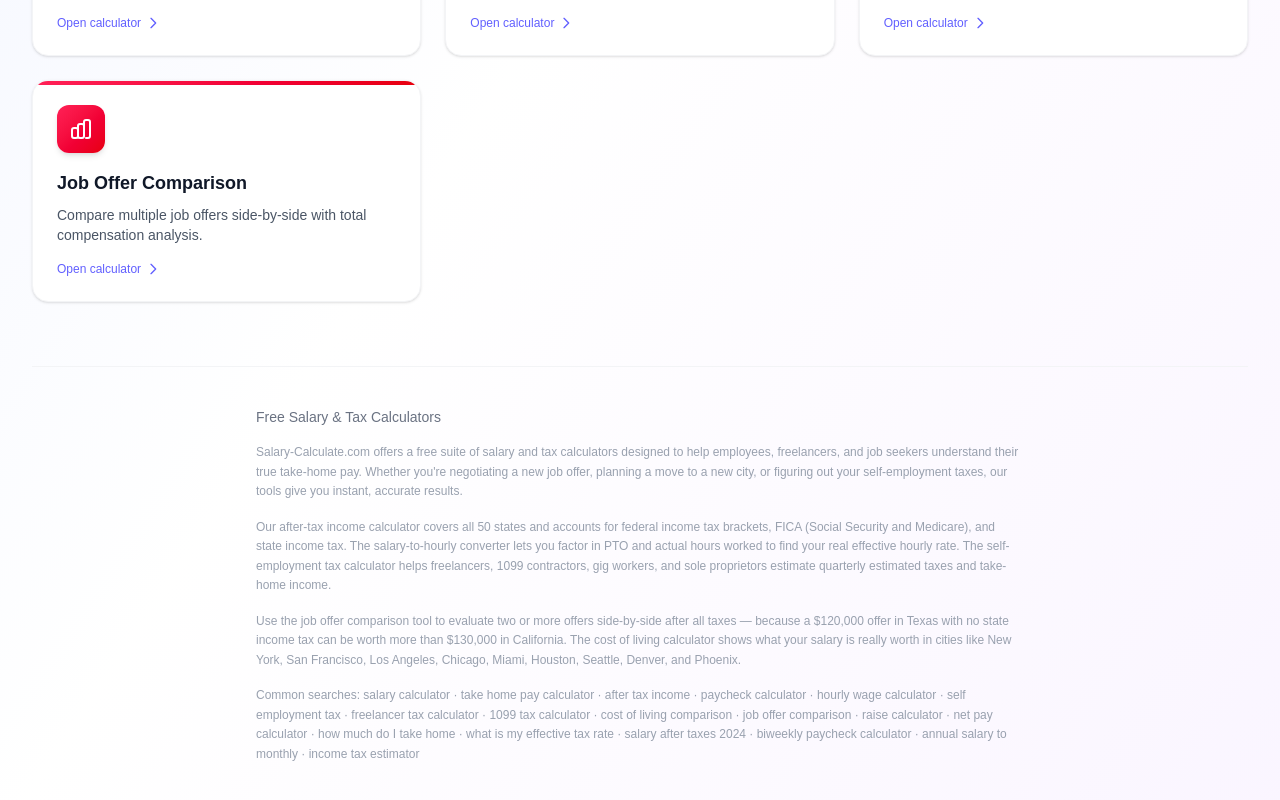
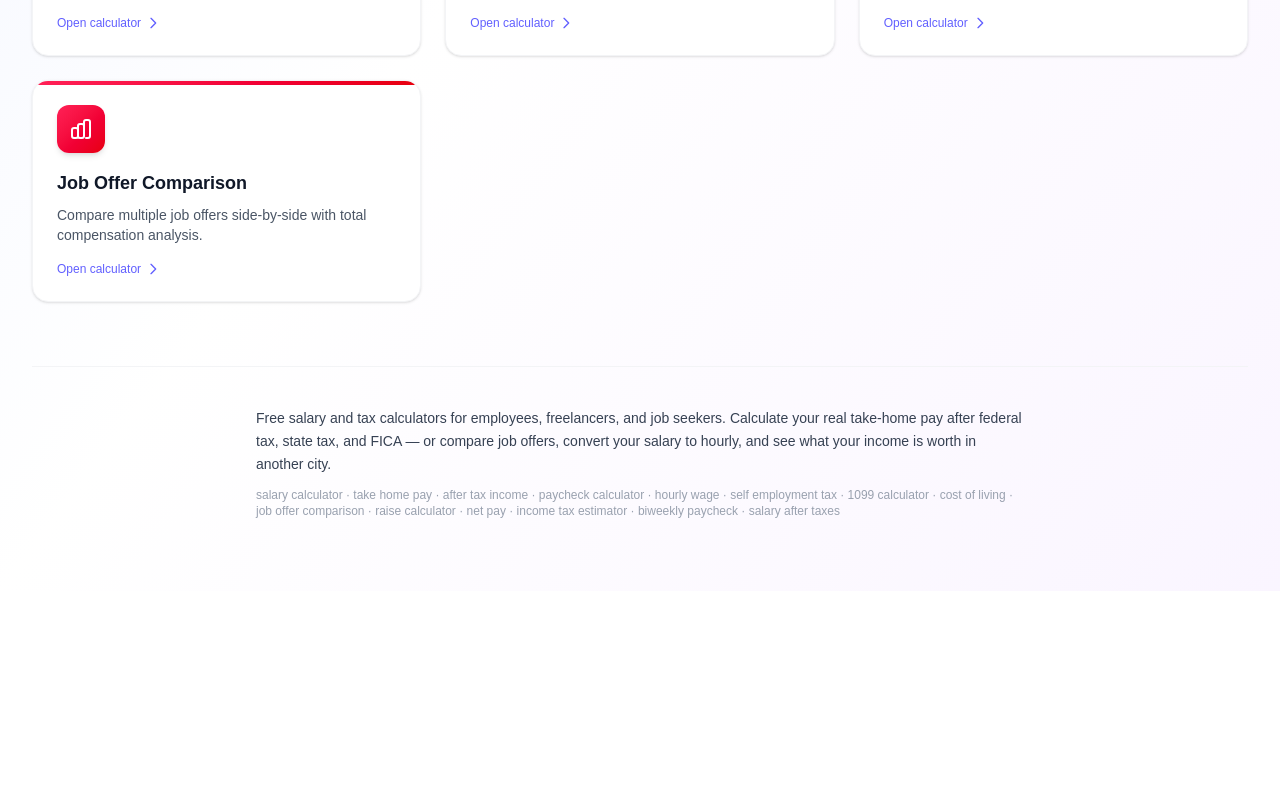
Before and after one commit to Valritehachi/salary-calculator, a Next.js app: page / in a window 1280 px wide. Shown: the part 1083-1883 px from the top of the page. After the commit the page ends 1674 px from the top, so only its background shows below. Built offline with nearby package versions, Linux system fonts and the light colour scheme.

Commit message:
Shorten and darken SEO footer text

```diff
--- a/app/page.tsx
+++ b/app/page.tsx
@@ -185,12 +185,9 @@ export default function Home() {
 
         {/* SEO Content */}
         <div className="mt-16 border-t border-gray-100 pt-10 pb-6">
-          <div className="max-w-3xl mx-auto space-y-4 text-xs text-gray-400 leading-relaxed">
-            <p className="text-sm text-gray-500 font-medium">Free Salary & Tax Calculators</p>
-            <p>Salary-Calculate.com offers a free suite of salary and tax calculators designed to help employees, freelancers, and job seekers understand their true take-home pay. Whether you're negotiating a new job offer, planning a move to a new city, or figuring out your self-employment taxes, our tools give you instant, accurate results.</p>
-            <p>Our after-tax income calculator covers all 50 states and accounts for federal income tax brackets, FICA (Social Security and Medicare), and state income tax. The salary-to-hourly converter lets you factor in PTO and actual hours worked to find your real effective hourly rate. The self-employment tax calculator helps freelancers, 1099 contractors, gig workers, and sole proprietors estimate quarterly estimated taxes and take-home income.</p>
-            <p>Use the job offer comparison tool to evaluate two or more offers side-by-side after all taxes — because a $120,000 offer in Texas with no state income tax can be worth more than $130,000 in California. The cost of living calculator shows what your salary is really worth in cities like New York, San Francisco, Los Angeles, Chicago, Miami, Houston, Seattle, Denver, and Phoenix.</p>
-            <p>Common searches: salary calculator · take home pay calculator · after tax income · paycheck calculator · hourly wage calculator · self employment tax · freelancer tax calculator · 1099 tax calculator · cost of living comparison · job offer comparison · raise calculator · net pay calculator · how much do I take home · what is my effective tax rate · salary after taxes 2024 · biweekly paycheck calculator · annual salary to monthly · income tax estimator</p>
+          <div className="max-w-3xl mx-auto space-y-3 text-sm text-gray-700 leading-relaxed">
+            <p>Free salary and tax calculators for employees, freelancers, and job seekers. Calculate your real take-home pay after federal tax, state tax, and FICA — or compare job offers, convert your salary to hourly, and see what your income is worth in another city.</p>
+            <p className="text-xs text-gray-400">salary calculator · take home pay · after tax income · paycheck calculator · hourly wage · self employment tax · 1099 calculator · cost of living · job offer comparison · raise calculator · net pay · income tax estimator · biweekly paycheck · salary after taxes</p>
           </div>
         </div>
       </main>
```
